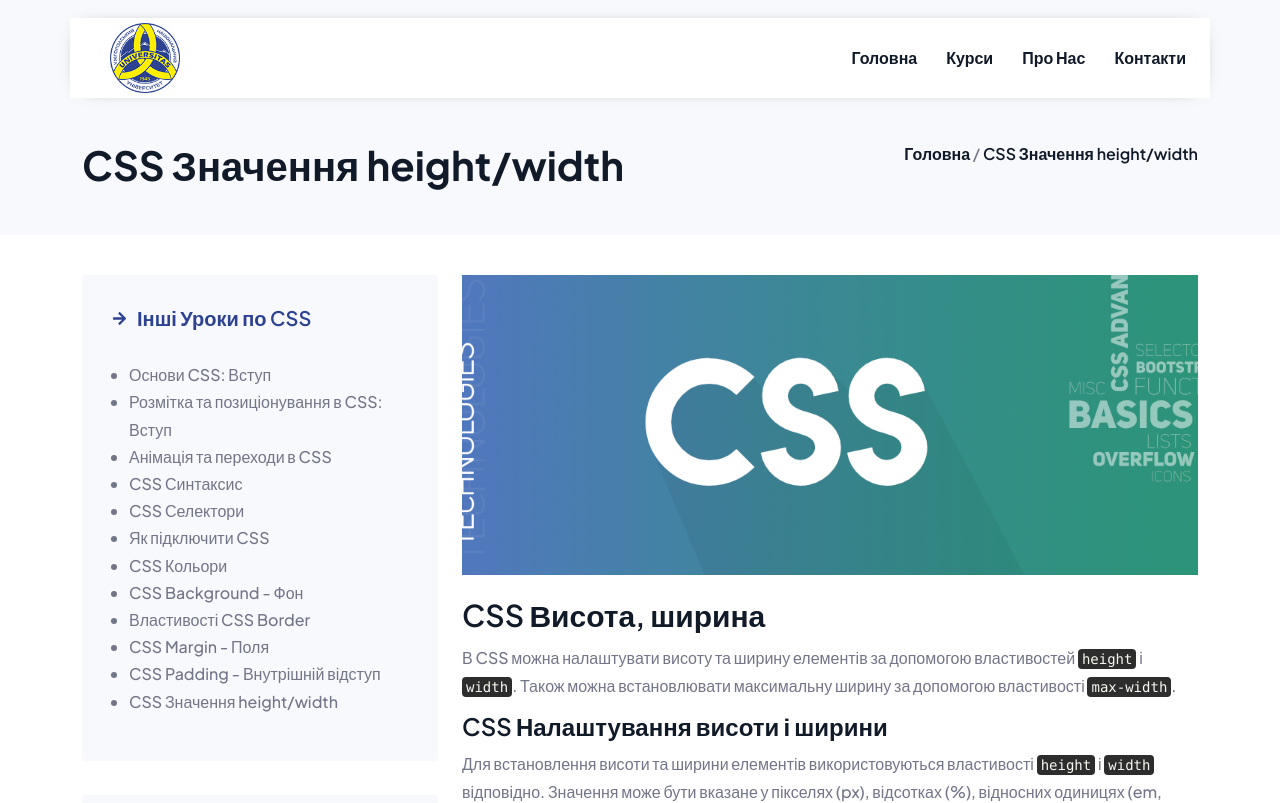
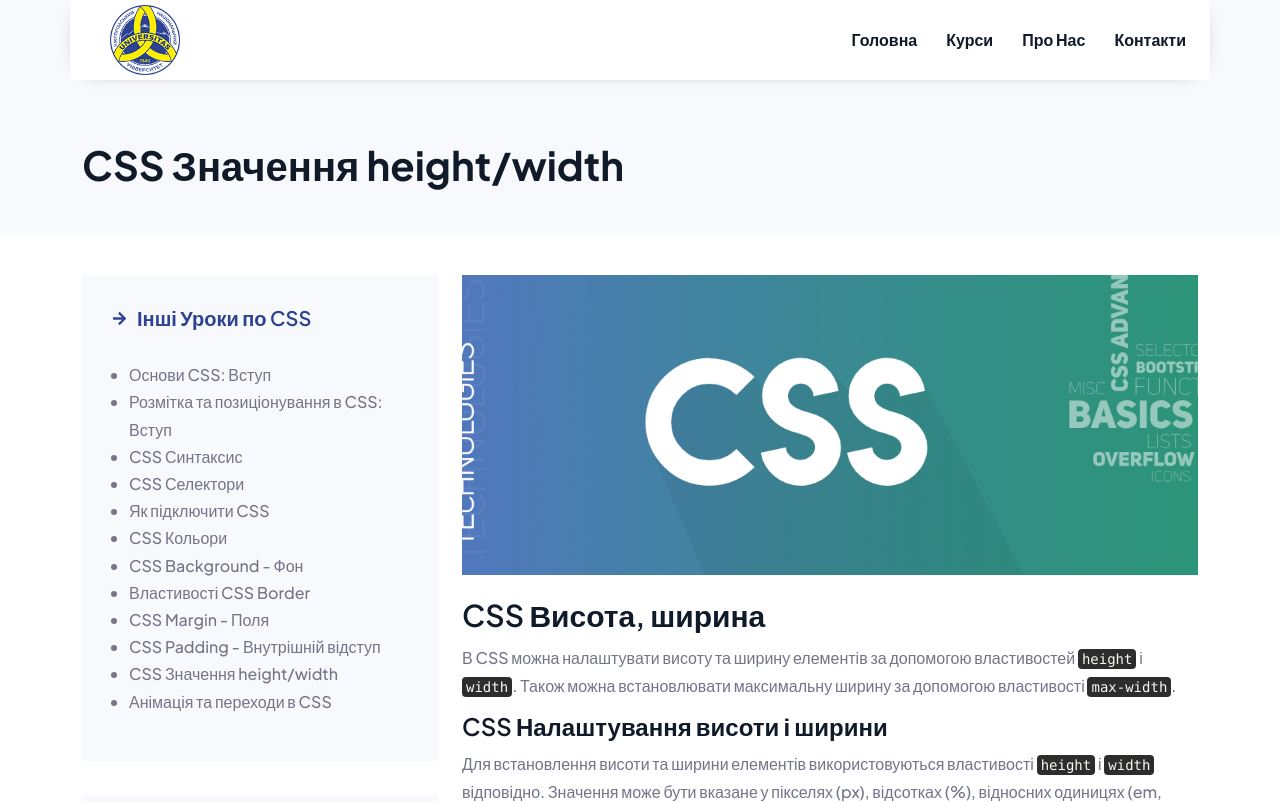
Before and after one commit to Andrew-Vikuk/information-sytem, a React (Create React App) app: page /css-hw in a window 1280 px wide. Shown: the top 803 px of the page. Built offline with nearby package versions, Linux system fonts and the light colour scheme.

Commit message:
Grouping of listing

```diff
--- a/public/assets/scss/sections/_navbar.scss
+++ b/public/assets/scss/sections/_navbar.scss
@@ -60,12 +60,16 @@
   }
 }
 
+.navbar {
+  padding-top: 0px;
+}
+
 .navbar-area {
   position: fixed;
-  top: 5px;
+  top: 0px;
   width: 100%;
   z-index: 99;
-  margin-top: 5px;
+  margin-top: 0px;
   .nav-container {
 
     background-color: white;
--- a/src/components/Breadcrumb.js
+++ b/src/components/Breadcrumb.js
@@ -16,12 +16,12 @@ const Breadcrumb = ({ title }) => {
                 <h2 className='page-title'>{title}</h2>
               </div>
               <div className='col-lg-6 text-lg-end'>
-                <ul className='page-list'>
+                {/* <ul className='page-list'>
                   <li>
                     <Link to='/'>Головна</Link>
                   </li>
                   {"  "}/ <li>{title}</li>
-                </ul>
+                </ul> */}
               </div>
             </div>
           </div>
--- a/src/components/Courses/HTML/CourseHtml1.js
+++ b/src/components/Courses/HTML/CourseHtml1.js
@@ -51,7 +51,7 @@ const CourseHtml1 = () => {
                   </div>
                   <div className='details'>
 
-  <h3>Основи HTML: Поглиблене вивчення</h3>
+  <h3>Основи HTML</h3>
   <p>
     HTML (HyperText Markup Language) - це мова розмітки, яка використовується для створення структурованого вмісту веб-сторінок. Дозволяє визначати елементи сторінки та їх відношення між собою.
   </p>
--- a/src/pages/CourseSingleHtml1.js
+++ b/src/pages/CourseSingleHtml1.js
@@ -11,7 +11,7 @@ const CourseSingleHtml1 = () => {
       <NavBar />
 
       {/* Navigation Bar */}
-      <Breadcrumb title={"Основи HTML: Поглиблене вивчення"} />
+      <Breadcrumb title={"Основи HTML"} />
 
       {/* Course Page */}
       <CourseHtml1 />
--- a/src/scripts/CoursesListCSS.js
+++ b/src/scripts/CoursesListCSS.js
@@ -10,12 +10,6 @@ let courseListCSS = [
     des: "CSS (Cascading Style Sheets) надає різноманітні методи для розмітки та позиціонування елементів на веб-сторінці.",
     img: "assets/img/about/css-icon_1.png",
     link: "/css-positioning",
-  },
-  {
-    title: "Анімація та переходи в CSS",
-    des: "Анімація та переходи в CSS дозволяють створювати динамічні та привабливі веб-інтерфейси, які привертають увагу користувачів та покращують їх взаємодію з веб-сайтом.",
-    img: "assets/img/about/css-icon_1.png",
-    link: "/css-animations",
   },
   {
     title: "CSS Синтаксис",
@@ -71,6 +65,12 @@ let courseListCSS = [
     img: "assets/img/about/css-icon_1.png",
     link: "/css-hw",
   },
+    {
+    title: "Анімація та переходи в CSS",
+    des: "Анімація та переходи в CSS дозволяють створювати динамічні та привабливі веб-інтерфейси, які привертають увагу користувачів та покращують їх взаємодію з веб-сайтом.",
+    img: "assets/img/about/css-icon_1.png",
+    link: "/css-animations",
+  },
 ];
 
 export default courseListCSS;
--- a/src/scripts/CoursesListHTML.js
+++ b/src/scripts/CoursesListHTML.js
@@ -1,6 +1,6 @@
 let courseListHTML = [
   {
-    title: "Основи HTML: Поглиблене вивчення",
+    title: "Основи HTML",
     des: "HTML (HyperText Markup Language) - це мова розмітки, яка використовується для створення структурованого вмісту веб-сторінок. Дозволяє визначати елементи сторінки та їх відношення між собою.",
     img: "assets/img/about/html-icon_2.png",
     link: "/html-basics/#course-single",
```
